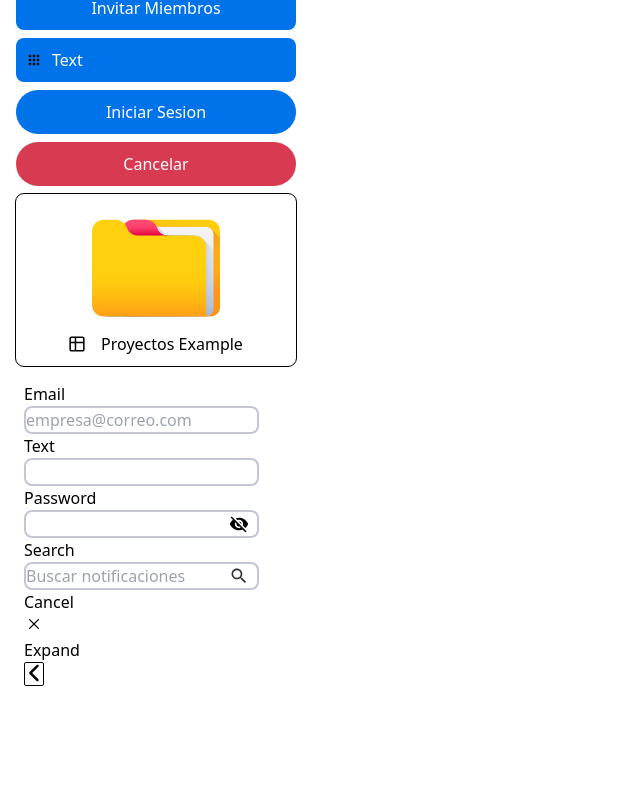
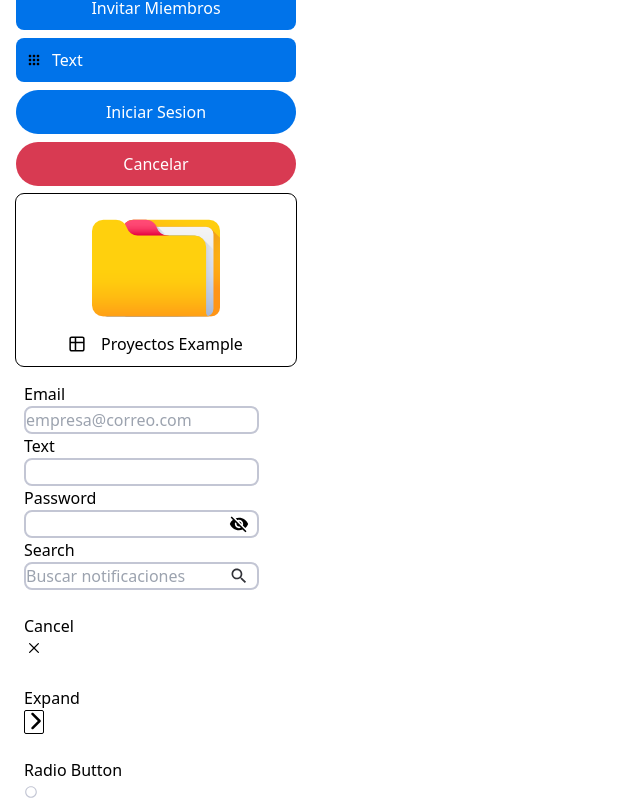
Before and after one commit to XelApps23/proyectosmuni, a Next.js app: page /examples in a window 1280 px wide. Shown: the part 394-1202 px from the top of the page, without its empty margins (0-640 px from the left). Before the commit the page ends 1083 px from the top, so only its background shows below. Built offline with nearby package versions, Linux system fonts and the light colour scheme.

Commit message:
Radio button component

```diff
--- /dev/null
+++ b/components/icons/RadioButtonDefaultIcon.tsx
@@ -0,0 +1,11 @@
+import React from 'react'
+
+const RadioButtonDefaultIcon = () => {
+  return (
+    <svg width="14" height="14" viewBox="0 0 14 14" fill="none" xmlns="http://www.w3.org/2000/svg">
+        <path d="M6.99996 1.16666C3.77413 1.16666 1.16663 3.77416 1.16663 6.99999C1.16663 10.2258 3.77413 12.8333 6.99996 12.8333C10.2258 12.8333 12.8333 10.2258 12.8333 6.99999C12.8333 3.77416 10.2258 1.16666 6.99996 1.16666ZM6.99996 11.6667C4.42163 11.6667 2.33329 9.57832 2.33329 6.99999C2.33329 4.42166 4.42163 2.33332 6.99996 2.33332C9.57829 2.33332 11.6666 4.42166 11.6666 6.99999C11.6666 9.57832 9.57829 11.6667 6.99996 11.6667Z" fill="#C3C6D4"/>
+    </svg>
+  )
+}
+
+export default RadioButtonDefaultIcon
--- /dev/null
+++ b/components/icons/RadioButtonHoveringIcon.tsx
@@ -0,0 +1,11 @@
+import React from 'react'
+
+const RadioButtonHoveringIcon = () => {
+  return (
+    <svg width="14" height="14" viewBox="0 0 14 14" fill="none" xmlns="http://www.w3.org/2000/svg">
+        <path d="M6.99996 1.16666C3.77413 1.16666 1.16663 3.77416 1.16663 6.99999C1.16663 10.2258 3.77413 12.8333 6.99996 12.8333C10.2258 12.8333 12.8333 10.2258 12.8333 6.99999C12.8333 3.77416 10.2258 1.16666 6.99996 1.16666ZM6.99996 11.6667C4.42163 11.6667 2.33329 9.57832 2.33329 6.99999C2.33329 4.42166 4.42163 2.33332 6.99996 2.33332C9.57829 2.33332 11.6666 4.42166 11.6666 6.99999C11.6666 9.57832 9.57829 11.6667 6.99996 11.6667Z" fill="black"/>
+    </svg>
+  )
+}
+
+export default RadioButtonHoveringIcon
--- /dev/null
+++ b/components/icons/RadioButtonSelectIcon.tsx
@@ -0,0 +1,19 @@
+import React from 'react'
+
+const RadioButtonSelectIcon = () => {
+  return (
+    <svg width="14" height="14" viewBox="0 0 14 14" fill="none" xmlns="http://www.w3.org/2000/svg">
+        <g clip-path="url(#clip0_164_213)">
+            <path d="M7 11.375C9.41625 11.375 11.375 9.41625 11.375 7C11.375 4.58375 9.41625 2.625 7 2.625C4.58375 2.625 2.625 4.58375 2.625 7C2.625 9.41625 4.58375 11.375 7 11.375Z" fill="#0073EA"/>
+            <path d="M7 13.125C5.78859 13.125 4.60439 12.7658 3.59713 12.0928C2.58988 11.4197 1.80483 10.4631 1.34124 9.34394C0.877654 8.22474 0.756358 6.99321 0.992693 5.80507C1.22903 4.61694 1.81238 3.52557 2.66897 2.66897C3.52557 1.81238 4.61694 1.22903 5.80507 0.992693C6.99321 0.756358 8.22474 0.877654 9.34394 1.34124C10.4631 1.80483 11.4197 2.58988 12.0928 3.59713C12.7658 4.60439 13.125 5.78859 13.125 7C13.1231 8.62389 12.4772 10.1807 11.329 11.329C10.1807 12.4772 8.62389 13.1231 7 13.125ZM7 1.75C5.96165 1.75 4.94662 2.05791 4.08326 2.63479C3.2199 3.21166 2.547 4.0316 2.14964 4.99091C1.75228 5.95023 1.64831 7.00583 1.85088 8.02423C2.05345 9.04263 2.55347 9.97809 3.28769 10.7123C4.02192 11.4465 4.95738 11.9466 5.97578 12.1491C6.99418 12.3517 8.04978 12.2477 9.00909 11.8504C9.9684 11.453 10.7883 10.7801 11.3652 9.91675C11.9421 9.05339 12.25 8.03835 12.25 7C12.2484 5.60811 11.6947 4.2737 10.7105 3.28948C9.72631 2.30527 8.39189 1.75162 7 1.75Z" fill="#0073EA"/>
+        </g>
+        <defs>
+            <clipPath id="clip0_164_213">
+            <rect width="14" height="14" fill="white"/>
+            </clipPath>
+        </defs>
+    </svg>
+  )
+}
+
+export default RadioButtonSelectIcon
--- a/components/main/Input.tsx
+++ b/components/main/Input.tsx
@@ -6,7 +6,7 @@ interface InputProps extends ComponentProps<'input'> {
   icon?: ReactNode,
   secondaryIcon?: ReactNode,
   text?: string,
-  typeInput: 'radio' | 'password' | 'text' | 'email',
+  typeInput: 'password' | 'text' | 'email',
   variant: 'normal' | 'search',
   whitIcon: boolean
 }
--- a/components/main/MiniButton.tsx
+++ b/components/main/MiniButton.tsx
@@ -5,32 +5,42 @@ import { useState } from 'react'
 interface MiniButtonProps extends ComponentProps<'button'> {
   icon: ReactNode
   secondaryIcon?: ReactNode
-  variant: 'expand' | 'cancel'
+  tertiaryIcon?: ReactNode
+  variant: 'expand' | 'cancel' | 'radio'
 }
 
 const variantsMiniButton = {
   expand: `border rounded-sm`,
-  cancel: `border-none`
+  cancel: `border-none`,
+  radio: `border-none`
 }
 
 const MiniButton = ({
     icon,
     secondaryIcon,
+    tertiaryIcon,
     variant
     }: MiniButtonProps) => {
-      let [state, setState] = useState(true)
+      let [state, setState] = useState(false)
+      let [stateHover, setStateHover] = useState(false)
       const handleClick = () =>{
         setState(!state)
       }
       return (
         <>
-          <div className={`h-6 w-5 ${variantsMiniButton[variant]}`}>
+          <div className={`h-6 w-5 ${variantsMiniButton[variant]}`} onMouseOut={()=>{setStateHover(false)}} onMouseOver={() =>{setStateHover(true)}}>
             <button className='h-5 w-5' onClick={handleClick}>
               {
                 secondaryIcon ?
-                <div> { state ? <div>{icon}</div> : <div>{secondaryIcon}</div> }</div>
+                <div> {
+                  state ? <div>{icon}</div> :
+                  <div>
+                    {stateHover ? <div>{secondaryIcon}</div> : <div>{tertiaryIcon}</div>}
+                  </div>
+                  }
+                 </div>
                 :
-                <div> { <div>{icon}</div> } </div>
+                <div> {icon} </div>
               }
             </button>
           </div>
--- a/pages/examples.tsx
+++ b/pages/examples.tsx
@@ -1,19 +1,23 @@
 import MenuIcon from "@/components/icons/MenuIcon";
 import Button from "@/components/main/Button";
 import CardFolder from "@/components/main/CardFolder";
-import SearchIcon from "@/components/icons/SearchIcon";
-import CancelIcon from "@/components/icons/CancelIcon";
-import ArrowRightIcon from "@/components/icons/ArrowRightIcon";
-import ArrowLeftIcon from "@/components/icons/ArrowLeftIcon";
 import MiniButton from "@/components/main/MiniButton";
-import Folder from "@/public/Folder.svg"
-import Next from "@/public/next.svg"
+import Folder from "@/public/Folder.svg";
+import Next from "@/public/next.svg";
 import Image from "next/image";
 import Input from "@/components/main/Input";
 import { useState } from "react";
 import VisibilityIcon from "@/components/icons/VisibilityIcon";
 import InvisibilityIcon from "@/components/icons/InvisibilityIcon";
 import SearchFocusIcon from "@/components/icons/SearchFocusIcon";
+import SearchIcon from "@/components/icons/SearchIcon";
+import CancelIcon from "@/components/icons/CancelIcon";
+import ArrowRightIcon from "@/components/icons/ArrowRightIcon";
+import ArrowLeftIcon from "@/components/icons/ArrowLeftIcon";
+import RadioButtonDefaultIcon from "@/components/icons/RadioButtonDefaultIcon";
+import RadioButtonHoveringIcon from "@/components/icons/RadioButtonHoveringIcon";
+import RadioButtonSelectIcon from "@/components/icons/RadioButtonSelectIcon";
+
 export default function Home() {
 
   const [inputValue, setInputValue] = useState('');
@@ -21,9 +25,6 @@ export default function Home() {
     setInputValue(event.target.value);
   };
   return (
-
-
-
 
 <div >
 <div className="p-5">
@@ -78,10 +79,15 @@ export default function Home() {
   <Input variant='normal' typeInput="password" whitIcon={true} icon={<VisibilityIcon/>} secondaryIcon={<InvisibilityIcon/>} value={inputValue} onChange={handleInputChange}/>
   <p>Search</p>
   <Input variant='search' typeInput="text" text='Buscar notificaciones' whitIcon={true} icon={<SearchFocusIcon/>} secondaryIcon={<SearchIcon/>} value={inputValue} onChange={handleInputChange}/>
+  <br/>
   <p>Cancel</p>
   <MiniButton icon={<CancelIcon/>} variant="cancel"/>
+  <br/>
   <p>Expand</p>
-  <MiniButton icon={<ArrowLeftIcon/>} variant="expand" secondaryIcon={<ArrowRightIcon/>}/>
+  <MiniButton icon={<ArrowLeftIcon/>} variant="expand" secondaryIcon={<ArrowRightIcon/>} tertiaryIcon={<ArrowRightIcon/>}/>
+  <br/>
+  <p>Radio Button</p>
+  <MiniButton icon={<RadioButtonSelectIcon/>} secondaryIcon={<RadioButtonHoveringIcon/>} tertiaryIcon={<RadioButtonDefaultIcon/>} variant='radio'/>
 </div>
 </div>
   )
```
